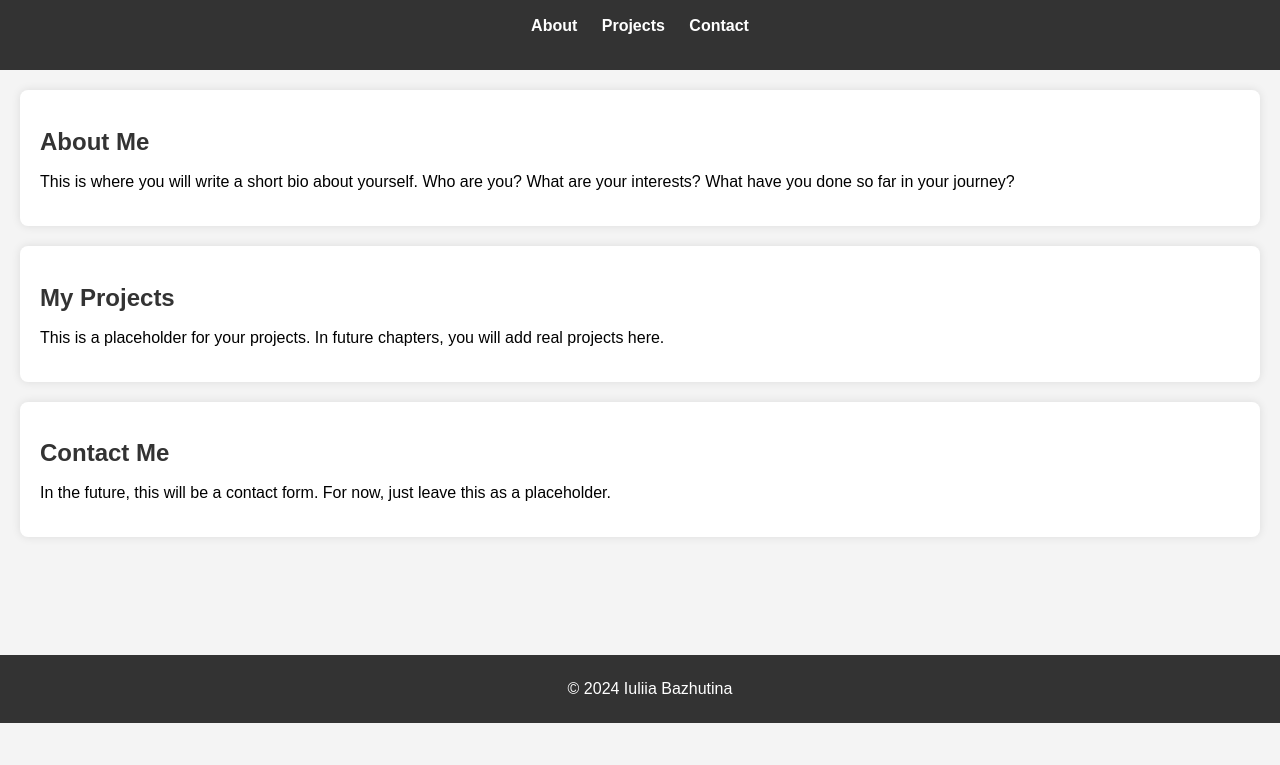
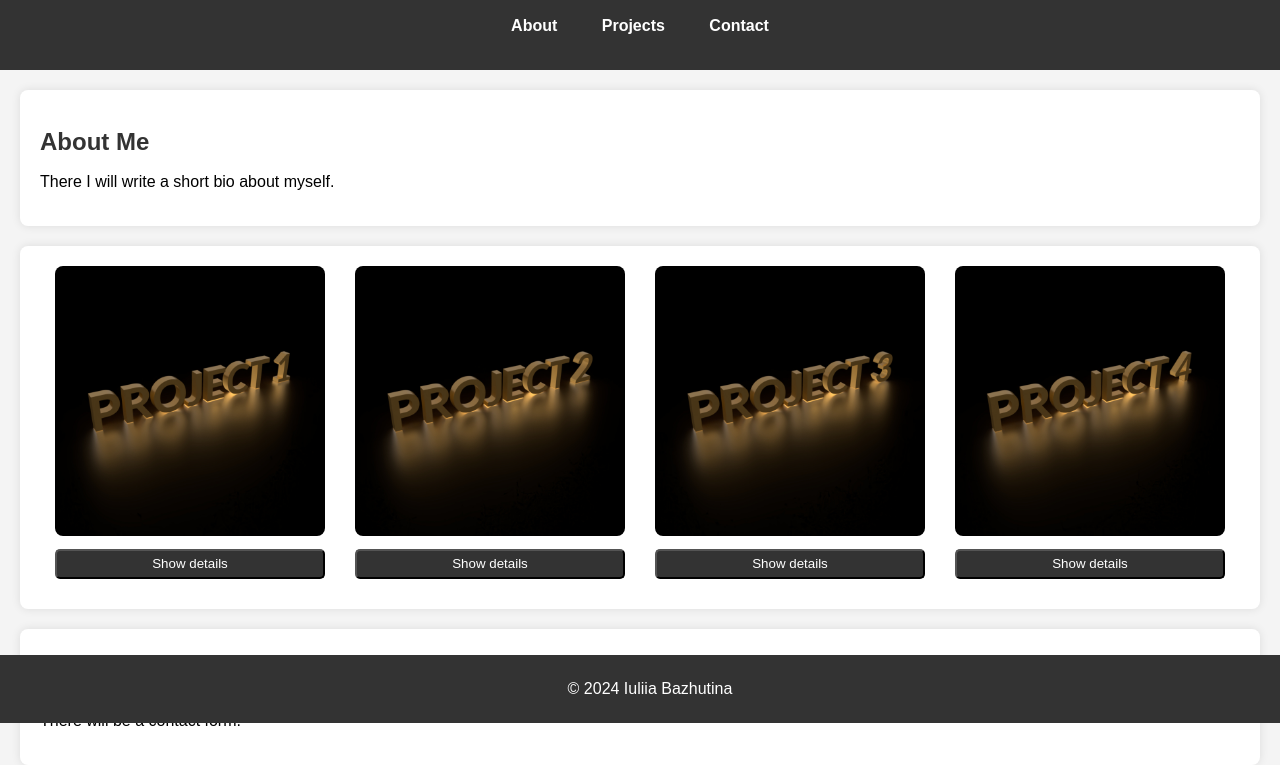
Before and after one commit to IuliiaBazhutina/My-portfolio, a plain HTML site: page index.html in a window 1280 px wide. Shown: the part 77-842 px from the top of the page. Before the commit the page ends 800 px from the top, so only its background shows below. Drawn offline with Linux system fonts and the light colour scheme.

Commit message:
Added gallery to html and styles for it

```diff
--- a/css/styles.css
+++ b/css/styles.css
@@ -3,7 +3,7 @@ body {
     font-family: Arial, sans-serif;
     background-color: #f4f4f4;
     margin: 0;
-    padding: 0;
+    padding: 0 0 70px 0;
     line-height: 1;
 }
 
@@ -20,27 +20,12 @@ h2 {
 
 nav ul {
     list-style: none;
-    padding: 0;
-}
-
-nav ul li {
-    display: inline;
-    margin-right: 20px;
-}
-
-nav ul li a {
-    color: white;
-    text-decoration: none;
-}
-
-nav ul {
-    list-style: none;
     padding: 0 10px;
 }
 
 nav ul li {
     display: inline;
-    margin: 0 10px;
+    margin: 0 20px;
 }
 
 nav ul li a {
@@ -61,9 +46,59 @@ section {
     box-shadow: 0 0 10px rgba(0, 0, 0, 0.1);
 }
 
+.gallery-container {
+    display: grid;
+    grid-template-columns: repeat(4, 1fr);
+    justify-content: center;
+    width: 100%;
+}
+
+.container1,
+.container2,
+.container3,
+.container4 {
+    margin: auto;
+    width: 90%;
+    height: auto;
+    position: relative;
+}
+
+img {
+    width: 100%;
+    height: auto;
+    border-radius: 8px;
+    margin-bottom: 50px;
+}
+
+p {
+    width: fit-content;
+    text-wrap: pretty;
+    color: black;
+}
+
+span {
+    font-weight: bold;
+}
+
+button {
+    display: block;
+    margin: 10px auto;
+    width: 100%;
+    height: 30px;
+    border-radius: 5px;
+    background-color: #333;
+    color: white;
+    position: absolute;
+    bottom: 0;
+    cursor: pointer;
+}
+
+button:hover {
+    background-color: rgb(153, 135, 88);
+}
+
 footer {
     background-color: #333;
-    color: white;
     text-align: center;
     padding: 10px;
     position: fixed;
@@ -71,9 +106,17 @@ footer {
     width: 100%;
 }
 
+footer p {
+    color: white;
+    width: 100%;
+}
+
+
 /* Media Queries for Mobile Devices */
 @media only screen and (max-width: 600px) {
-    header, footer {
+
+    header,
+    footer {
         padding: 10px;
     }
 
--- a/index.html
+++ b/index.html
@@ -1,11 +1,14 @@
 <!DOCTYPE html>
 <html lang="en">
+
 <head>
     <meta charset="UTF-8">
     <meta name="viewport" content="width=device-width, initial-scale=1.0">
     <link rel="stylesheet" href="css/styles.css">
+    <!-- <script src="script.js" defer></script> -->
     <title>My Portfolio</title>
 </head>
+
 <body>
     <!-- Header Section -->
     <header>
@@ -22,19 +25,55 @@
     <!-- About Section -->
     <section id="about">
         <h2>About Me</h2>
-        <p>This is where you will write a short bio about yourself. Who are you? What are your interests? What have you done so far in your journey?</p>
+        <p>There I will write a short bio about myself.</p>
     </section>
 
     <!-- Projects Section -->
     <section id="projects">
-        <h2>My Projects</h2>
-        <p>This is a placeholder for your projects. In future chapters, you will add real projects here.</p>
+        <div class="gallery-container">
+
+            <div class="container1">
+                <img src="images/Project1.jpg">
+                <p hidden><span>Project #1</span><br><br>There will be project description. There will be project
+                    description.<br><br>There will be project description.There will be project
+                    description.<br><br>There will be project description. There will be project
+                    description.<br><br>There will be project description.There will be project description.</p>
+                <button id="project1Btn">Show details</button>
+            </div>
+
+            <div class="container2">
+                <img src="images/Project2.jpg">
+                <p hidden><span>Project #2</span><br><br>There will be project description. There will be project
+                    description.<br><br>There will be project description.There will be project
+                    description.<br><br>There will be project description. There will be project
+                    description.<br><br>There will be project description.There will be project description.</p>
+                <button id="project2Btn">Show details</button>
+            </div>
+
+            <div class="container3">
+                <img src="images/Project3.jpg">
+                <p hidden><span>Project #3</span><br><br>There will be project description. There will be project
+                    description.<br><br>There will be project description.There will be project
+                    description.<br><br>There will be project description. There will be project
+                    description.<br><br>There will be project description.There will be project description.</p>
+                <button id="project3Btn">Show details</button>
+            </div>
+
+            <div class="container4">
+                <img src="images/Project4.jpg">
+                <p hidden><span>Project #4</span><br><br>There will be project description. There will be project
+                    description.<br><br>There will be project description.There will be project
+                    description.<br><br>There will be project description. There will be project
+                    description.<br><br>There will be project description.There will be project description.</p>
+                <button id="project4Btn">Show details</button>
+            </div>
+        </div>
     </section>
 
     <!-- Contact Section -->
     <section id="contact">
         <h2>Contact Me</h2>
-        <p>In the future, this will be a contact form. For now, just leave this as a placeholder.</p>
+        <p>There will be a contact form.</p>
     </section>
 
     <!-- Footer Section -->
@@ -42,4 +81,5 @@
         <p>&copy; 2024 Iuliia Bazhutina</p>
     </footer>
 </body>
+
 </html>
```
Also changed, not shown: images/Project1.jpg (added), images/Project2.jpg (added), images/Project3.jpg (added), images/Project4.jpg (added).
